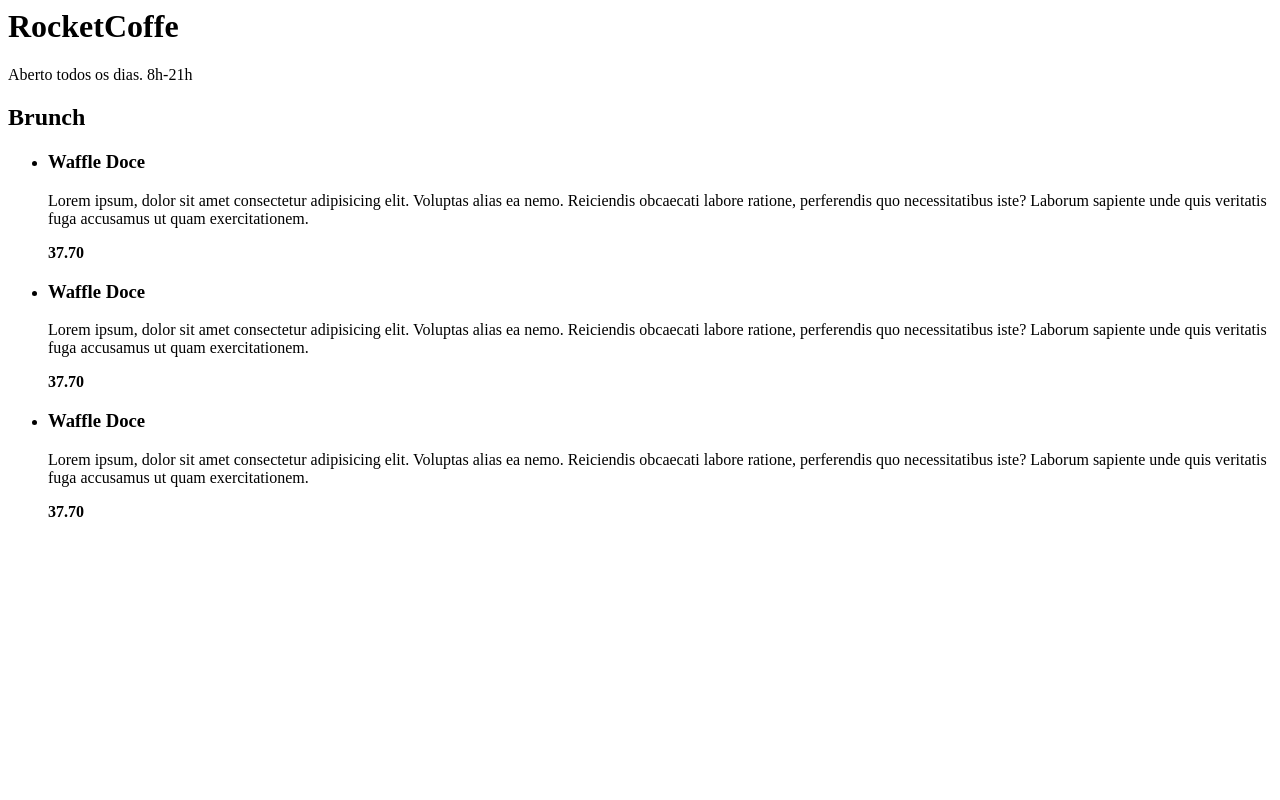
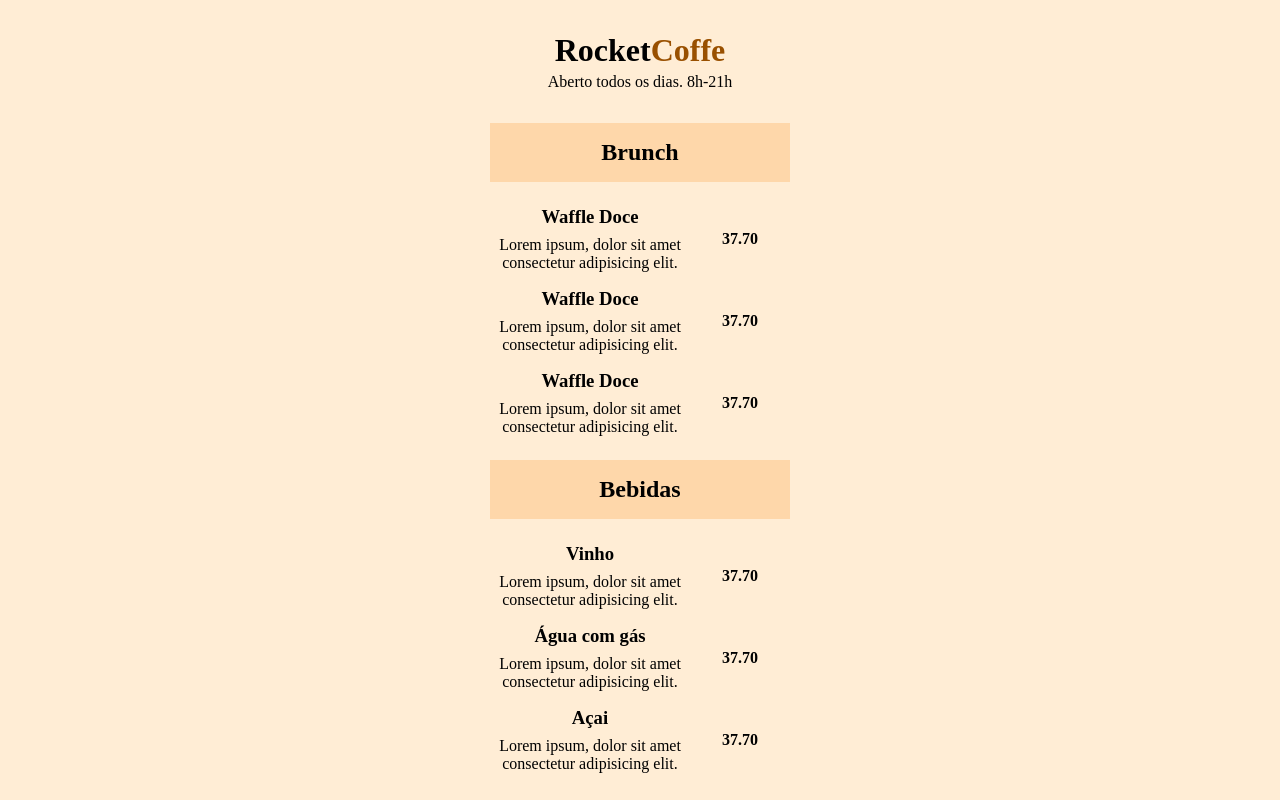
Before and after one commit to AlexJjunio/projeto-rocketcoffe, a plain HTML site: page index.html in a window 1280 px wide. Drawn offline with Linux system fonts and the light colour scheme.

Commit message:
add aula 02

```diff
--- /dev/null
+++ b/estilo/style.css
@@ -0,0 +1,75 @@
+@charset "utf-8";
+
+/*
+OBS
+-body é o seletor
+-background é uma propriedade
+-a cor escolhida é o valor
+
+cascading do css significa que quando há 2 ou mais declarações a última será mais relevante
+
+-id é um identificador único
+-span é inline
+*/
+
+* {
+    padding: 0px;
+    margin: 0px;
+}
+
+body {
+    background-color: #ffedd5;
+}
+
+header {
+    max-width: 300px;
+    margin: 0 auto;
+    padding: 32px 0px 32px;
+    text-align: center;
+}
+
+header h1 {
+    margin-bottom: 4px;
+}
+
+header h1 span {
+    color: #995000;
+}
+
+section {
+    max-width: 300px;
+    margin: 0 auto 24px;
+    text-align: center;
+}
+
+section h2 {
+    background-color: #fed7aa;
+    padding: 16px 8px;
+    margin-bottom: 24px;
+}
+
+ul {
+    list-style: none;
+}
+
+ul li {
+    margin-bottom: 16px;
+    display: flex;
+    align-items: center;
+}
+
+strong {
+    flex: 1;
+}
+
+.details {
+    flex: 2;
+}
+
+.details h3 {
+    margin-bottom: 8px;
+}
+
+ul li div {
+
+}
--- a/index.html
+++ b/index.html
@@ -4,33 +4,60 @@
     <meta http-equiv="X-UA-Compatible" content="IE=edge">
     <meta name="viewport" content="width=device-width, initial-scale=1.0">
     <title>RocketCoffe</title>
+    <link rel="stylesheet" href="estilo/style.css">
 </head>
 <body>
     <header>
-        <h1>RocketCoffe</h1>
+        <h1>Rocket<span>Coffe</span></h1>
         <p>Aberto todos os dias. 8h-21h</p>
     </header>
     <section>
         <h2>Brunch</h2>
         <ul>
             <li>
-                <div>
+                <div class="details">
                     <h3>Waffle Doce</h3>
-                    <p>Lorem ipsum, dolor sit amet consectetur adipisicing elit. Voluptas alias ea nemo. Reiciendis obcaecati labore ratione, perferendis quo necessitatibus iste? Laborum sapiente unde quis veritatis fuga accusamus ut quam exercitationem.</p>
+                    <p class="description">Lorem ipsum, dolor sit amet consectetur adipisicing elit. </p>
                 </div>
                 <strong>37.70</strong>
             </li>
             <li>
-                <div>
+                <div class="details">
                     <h3>Waffle Doce</h3>
-                    <p>Lorem ipsum, dolor sit amet consectetur adipisicing elit. Voluptas alias ea nemo. Reiciendis obcaecati labore ratione, perferendis quo necessitatibus iste? Laborum sapiente unde quis veritatis fuga accusamus ut quam exercitationem.</p>
+                    <p class="description">Lorem ipsum, dolor sit amet consectetur adipisicing elit. </p>
                 </div>
                 <strong>37.70</strong>
             </li>
             <li>
-                <div>
+                <div class="details">
                     <h3>Waffle Doce</h3>
-                    <p>Lorem ipsum, dolor sit amet consectetur adipisicing elit. Voluptas alias ea nemo. Reiciendis obcaecati labore ratione, perferendis quo necessitatibus iste? Laborum sapiente unde quis veritatis fuga accusamus ut quam exercitationem.</p>
+                    <p class="description">Lorem ipsum, dolor sit amet consectetur adipisicing elit. </p>
+                </div>
+                <strong>37.70</strong>
+            </li>
+        </ul>
+    </section>
+    <section>
+        <h2>Bebidas</h2>
+        <ul>
+            <li>
+                <div class="details">
+                    <h3>Vinho</h3>
+                    <p class="description">Lorem ipsum, dolor sit amet consectetur adipisicing elit. </p>
+                </div>
+                <strong>37.70</strong>
+            </li>
+            <li>
+                <div class="details">
+                    <h3>Água com gás</h3>
+                    <p class="description">Lorem ipsum, dolor sit amet consectetur adipisicing elit. </p>
+                </div>
+                <strong>37.70</strong>
+            </li>
+            <li>
+                <div class="details">
+                    <h3>Açai</h3>
+                    <p class="description">Lorem ipsum, dolor sit amet consectetur adipisicing elit. </p>
                 </div>
                 <strong>37.70</strong>
             </li>
```
